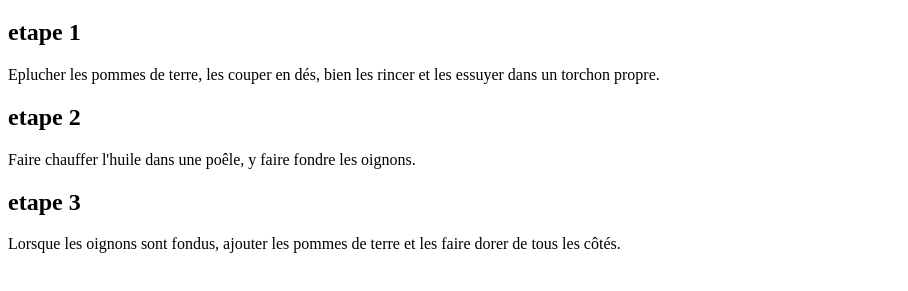
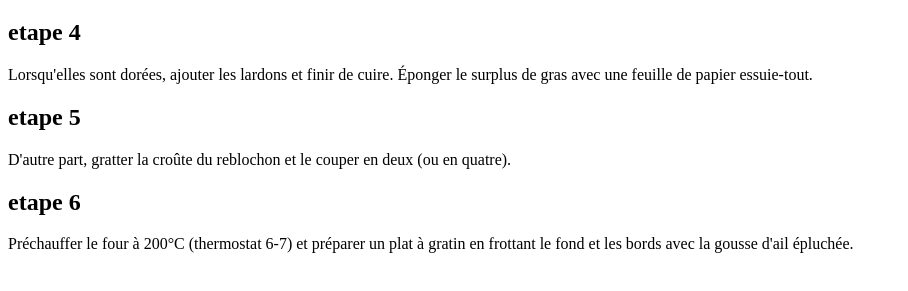
Before and after one commit to PierreDemaret/exercicefusion, a plain HTML site: page index.html in a window 1280 px wide. Shown: the part 61-352 px from the top of the page, without its empty margins (0-908 px from the left). Drawn offline with Linux system fonts and the light colour scheme.

Commit message:
midsteps

```diff
--- a/index.html
+++ b/index.html
@@ -6,11 +6,11 @@
 </head>
 <body>
 <h1>tartiflette</h1>
-<h2>etape 1</h2>
-<p>Eplucher les pommes de terre, les couper en dés, bien les rincer et les essuyer dans un torchon propre.</p>
-<h2>etape 2</h2>
-<p>Faire chauffer l'huile dans une poêle, y faire fondre les oignons.</p>
-<h2>etape 3</h2>
-<p>Lorsque les oignons sont fondus, ajouter les pommes de terre et les faire dorer de tous les côtés.</p>
+<h2>etape 4</h2>
+<p>Lorsqu'elles sont dorées, ajouter les lardons et finir de cuire. Éponger le surplus de gras avec une feuille de papier essuie-tout.</p>
+<h2>etape 5</h2>
+<p>D'autre part, gratter la croûte du reblochon et le couper en deux (ou en quatre).</p>
+<h2>etape 6</h2>
+<p>Préchauffer le four à 200°C (thermostat 6-7) et préparer un plat à gratin en frottant le fond et les bords avec la gousse d'ail épluchée.</p>
 </body>
 </html>
```
